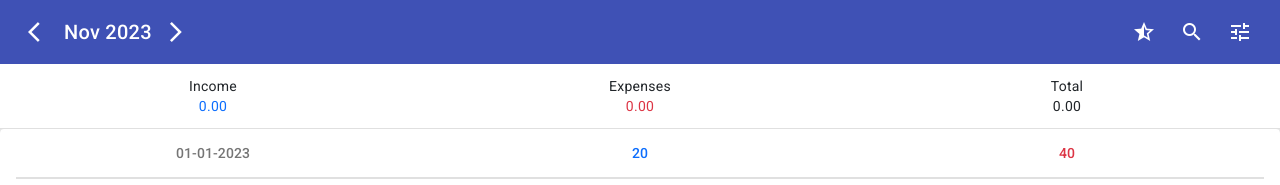
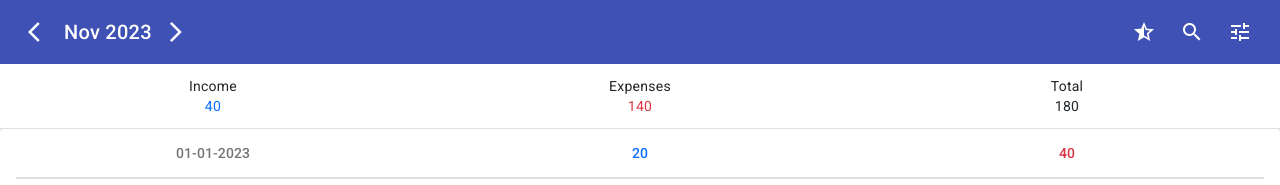
Before and after one commit to vinayak-more/expense-manager, an Angular app: page / in a window 1280 px wide. Shown: the top 185 px of the page. Built offline with nearby package versions, Linux system fonts and the light colour scheme.

Commit message:
css changes

```diff
--- a/src/app/transactions/transaction-item/transaction-item.component.html
+++ b/src/app/transactions/transaction-item/transaction-item.component.html
@@ -16,7 +16,7 @@
                         <div>{{transaction.account}}</div>
                     </div>
                 </mat-grid-tile>
-                <mat-grid-tile>
+                <mat-grid-tile >
                     <div
                         [ngClass]="{'text-danger': transaction.transactionType === 1, 'text-primary': transaction.transactionType === 2}">
                         {{transaction.amount}}</div>
--- a/src/app/transactions/transaction-summary/transaction-summary.component.html
+++ b/src/app/transactions/transaction-summary/transaction-summary.component.html
@@ -2,19 +2,19 @@
     <mat-grid-tile>
         <div class="d-flex flex-column align-items-center">
             <div>Income</div>
-            <div class="text-primary">0.00</div>
+            <div class="text-primary">{{ credits }}</div>
         </div>
     </mat-grid-tile>
     <mat-grid-tile>
         <div class="d-flex flex-column align-items-center">
             <div>Expenses</div>
-            <div class="text-danger">0.00</div>
+            <div class="text-danger">{{ debits }}</div>
         </div>
     </mat-grid-tile>
     <mat-grid-tile>
         <div class="d-flex flex-column align-items-center">
             <div class="d-block">Total</div>
-            <div class="d-block">0.00</div>
+            <div class="d-block">{{ total }}</div>
         </div>
     </mat-grid-tile>
 </mat-grid-list>
--- a/src/app/transactions/transaction-summary/transaction-summary.component.ts
+++ b/src/app/transactions/transaction-summary/transaction-summary.component.ts
@@ -1,6 +1,8 @@
-import { Component } from '@angular/core';
+import { Component, OnInit } from '@angular/core';
 import { MatGridListModule } from '@angular/material/grid-list';
 import { MatDividerModule } from '@angular/material/divider';
+import { TransactionService } from '../transaction.service';
+import { TransactionType } from '../../model/transaction.model';
 
 
 @Component({
@@ -12,6 +14,25 @@ import { MatDividerModule } from '@angular/material/divider';
   templateUrl: './transaction-summary.component.html',
   styleUrl: './transaction-summary.component.scss'
 })
-export class TransactionSummaryComponent {
+export class TransactionSummaryComponent implements OnInit{
+  credits = 0;
+  debits = 0;
+  total = 0;
+  constructor(private transactionService: TransactionService){}
 
+  ngOnInit(): void {
+    const transactions = this.transactionService.getTransactions();
+    this.credits = 0;
+    this.debits = 0;
+    this.total = 0;
+
+    for(let transaction of transactions){
+      if(transaction.transactionType === TransactionType.CREDIT){
+        this.credits += transaction.amount;
+      } else if(transaction.transactionType === TransactionType.DEBIT){
+        this.debits += transaction.amount;
+      }
+      this.total += transaction.amount;
+    }
+  }
 }
--- a/src/app/transactions/transaction.service.ts
+++ b/src/app/transactions/transaction.service.ts
@@ -96,4 +96,8 @@ export class TransactionService {
     }
     return map;
   }
+
+  public getTransactions(){
+    return [...this.transactionList];
+  }
 }
```
